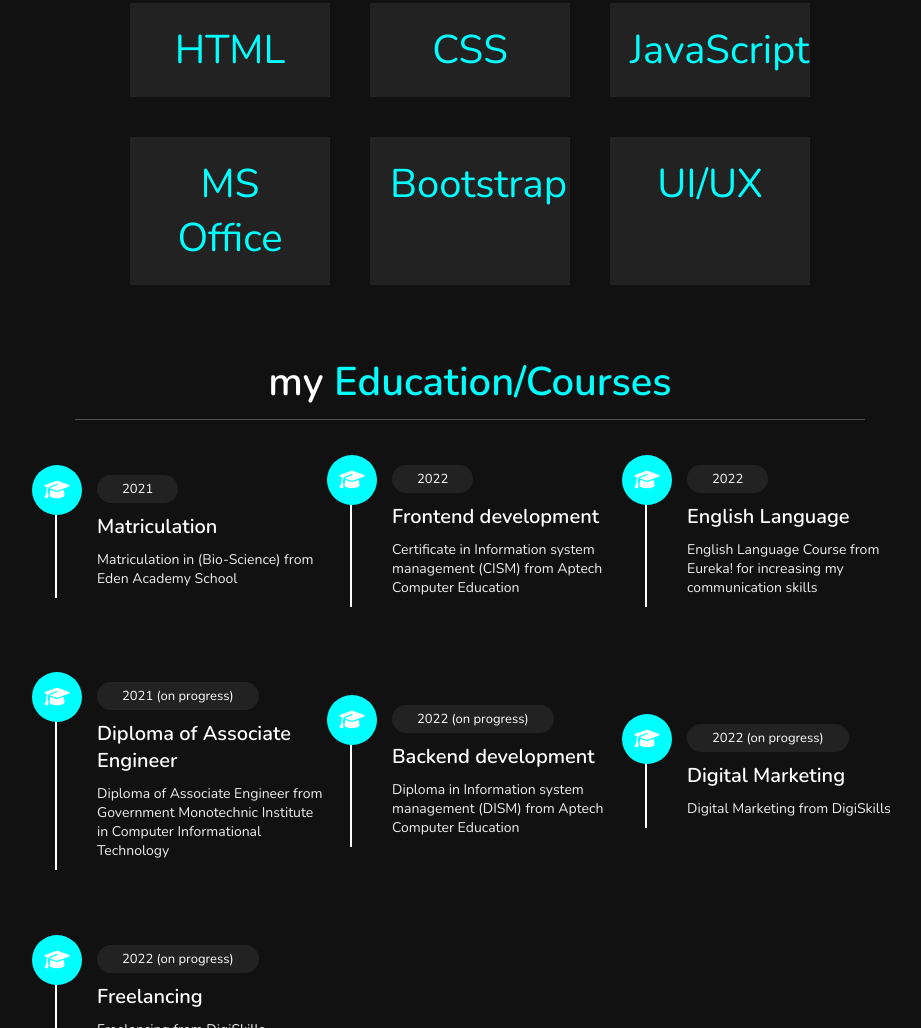
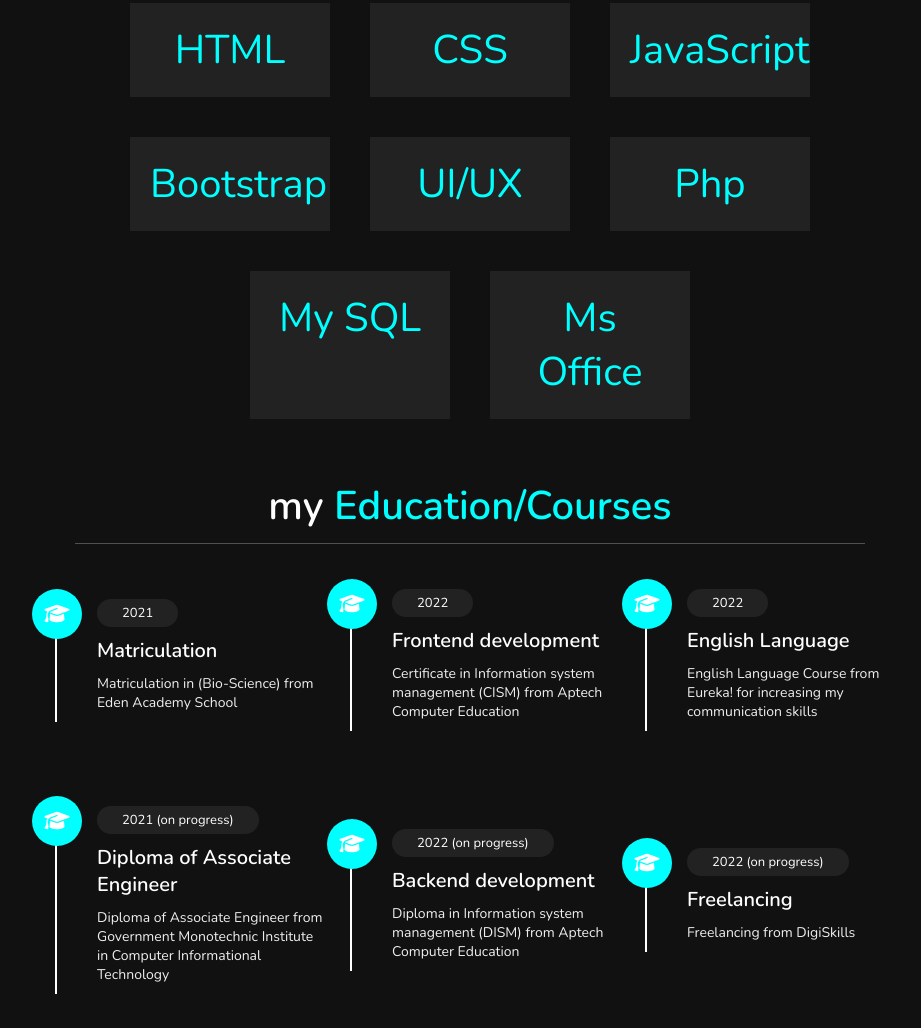
Before and after one commit to Dayyan70/Portfolio, a plain HTML site: page index.html in a window 1280 px wide. Shown: the part 1265-2293 px from the top of the page, without its empty margins (345-1266 px from the left). Drawn offline with nearby package versions, Linux system fonts and the light colour scheme.

Commit message:
Update index.html

```diff
--- a/index.html
+++ b/index.html
@@ -82,7 +82,7 @@
                     Computer Informational Technology (on progress)</h3>
                 <h3> <span> Post : </span> Frontend developer & Web designer </h3>
                 <h3> <span> Language : </span> Urdu,English </h3>
-                <a href="CV.pdf" target="_blank"><button class="btn"> Download CV <i class="fas fa-download"></i>
+                <a href="CV.pdf" target="_blank"><button class="btn"> Download CV<i class="fas fa-download"></i>
                     </button></a>
             </div>
 
@@ -101,16 +101,25 @@
                 </div>
 
                 <div class="box">
-                    <span>MS Office</span>
-                </div>
-
-                <div class="box">
                     <span>Bootstrap</span>
                 </div>
 
                 <div class="box">
                     <span>UI/UX</span>
                 </div>
+
+                <div class="box">
+                    <span>Php</span>
+                </div>
+
+                <div class="box">
+                    <span>My SQL</span>
+                </div>
+
+                <div class="box">
+                    <span>Ms Office</span>
+                </div>
+
 
 
             </div>
@@ -167,12 +176,12 @@
                 <p>Diploma in Information system management (DISM) from Aptech Computer Education</p>
             </div>
 
-            <div class="box">
+            <!-- <div class="box">
                 <i class="fas fa-graduation-cap"></i>
                 <span>2022 (on progress)</span>
                 <h3>Digital Marketing</h3>
                 <p>Digital Marketing from DigiSkills</p>
-            </div>
+            </div> -->
 
             <div class="box">
                 <i class="fas fa-graduation-cap"></i>
```
